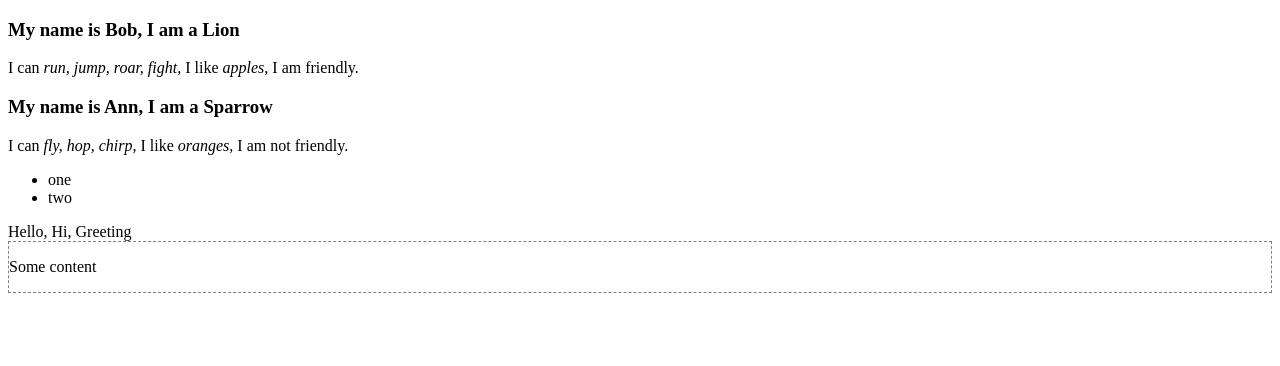
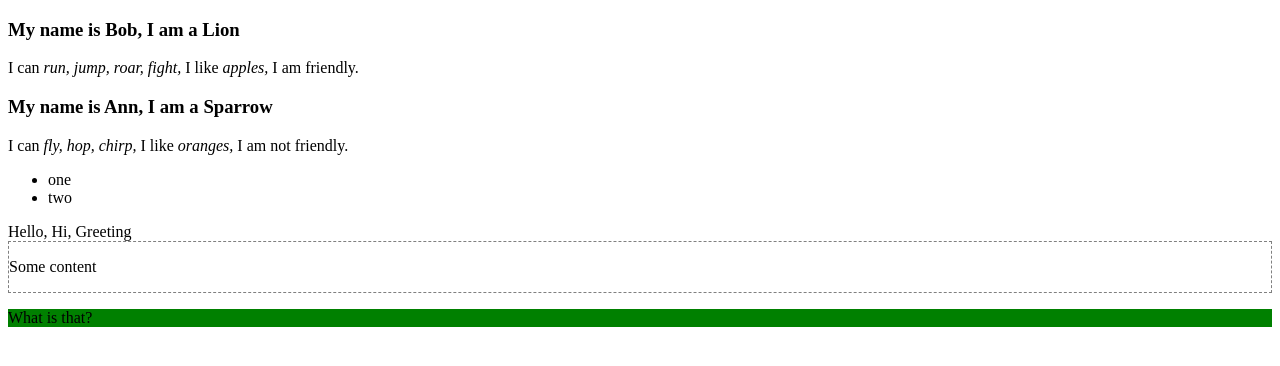
Before and after one commit to Yurimcalex/react-sandbox, a React (Vite) app: page / in a window 1280 px wide. Shown: the top 366 px of the page. Built offline with nearby package versions, Linux system fonts and the light colour scheme.

Commit message:
Use FancyBackground component

```diff
--- a/src/du/DU.jsx
+++ b/src/du/DU.jsx
@@ -1,6 +1,7 @@
 import Animal from './Animal.jsx';
 import NotesList from './NotesList.jsx';
 import FancyBorder from './FancyBorder.jsx';
+import FancyBackground from './FancyBackground.jsx';
 
 export default function DU() {
 	return (
@@ -38,6 +39,10 @@ export default function DU() {
 			<FancyBorder>
 				<p>Some content</p>
 			</FancyBorder>
+
+			<FancyBackground>
+				<p>What is that?</p>
+			</FancyBackground>
 		</div>
 	);
 }
```
